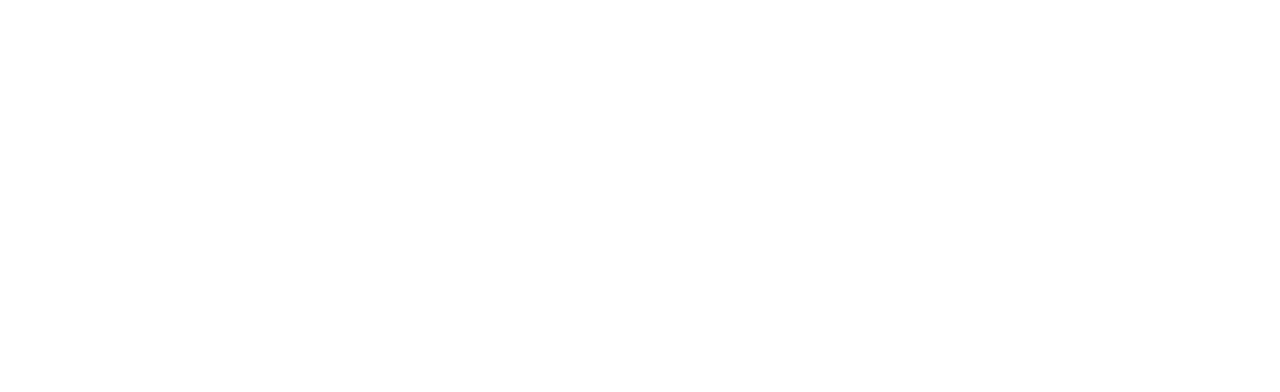
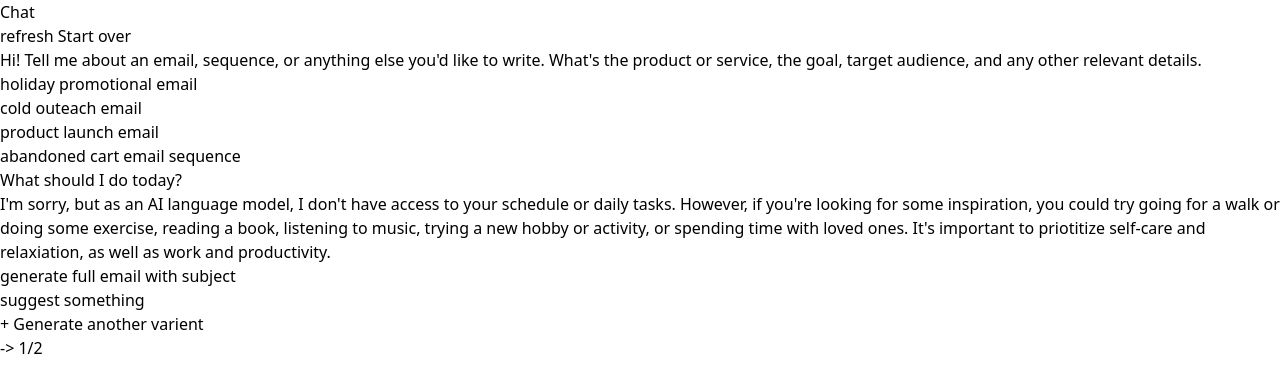
Before and after one commit to priyulau/task-gpt, a website: page index.html in a window 1280 px wide. Drawn offline with Linux system fonts and the light colour scheme.

Commit message:
created feature/html-semantics branch

```diff
--- a/index.html
+++ b/index.html
@@ -1,13 +1,52 @@
 <!DOCTYPE html>
 <html lang="en">
-<head>
-  <meta charset="UTF-8">
-  <meta http-equiv="X-UA-Compatible" content="IE=edge">
-  <meta name="viewport" content="width=device-width, initial-scale=1.0">
-  <link href="styles.css" rel="stylesheet">
-  <title>Document</title>
-</head>
-<body>
-
-</body>
+  <head>
+    <meta charset="UTF-8" />
+    <meta http-equiv="X-UA-Compatible" content="IE=edge" />
+    <meta name="viewport" content="width=device-width, initial-scale=1.0" />
+    <link href="styles.css" rel="stylesheet" />
+    <title>Document</title>
+  </head>
+  <body>
+    <header>
+      <h1>Chat</h1>
+      <span>refresh Start over</span>
+    </header>
+    <main>
+      <section>
+        <p>
+          Hi! Tell me about an email, sequence, or anything else you'd like to
+          write. What's the product or service, the goal, target audience, and
+          any other relevant details.
+        </p>
+        <div>
+          <div><p>holiday promotional email</p></div>
+          <div><p>cold outeach email</p></div>
+          <div><p>product launch email</p></div>
+          <div><p>abandoned cart email sequence</p></div>
+        </div>
+      </section>
+      <section>
+        <p>What should I do today?</p>
+      </section>
+      <section>
+        <p>
+          I'm sorry, but as an AI language model, I don't have access to your
+          schedule or daily tasks. However, if you're looking for some
+          inspiration, you could try going for a walk or doing some exercise,
+          reading a book, listening to music, trying a new hobby or activity, or
+          spending time with loved ones. It's important to priotitize self-care
+          and relaxiation, as well as work and productivity.
+        </p>
+        <div>
+          <div><p>generate full email with subject</p></div>
+          <div><p>suggest something</p></div>
+        </div>
+        <div>
+          <div><p>+ Generate another varient</p></div>
+          <div><p>-> 1/2</p></div>
+        </div>
+      </section>
+    </main>
+  </body>
 </html>
```
